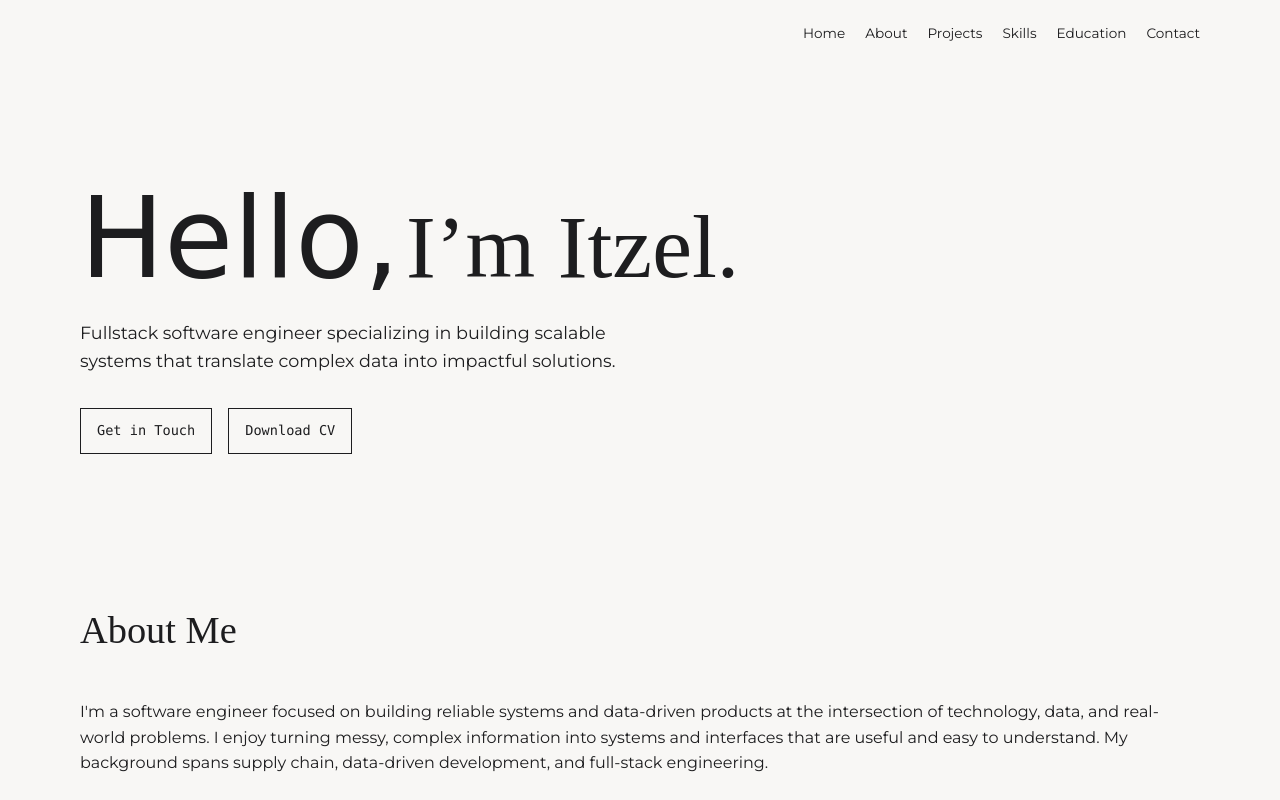
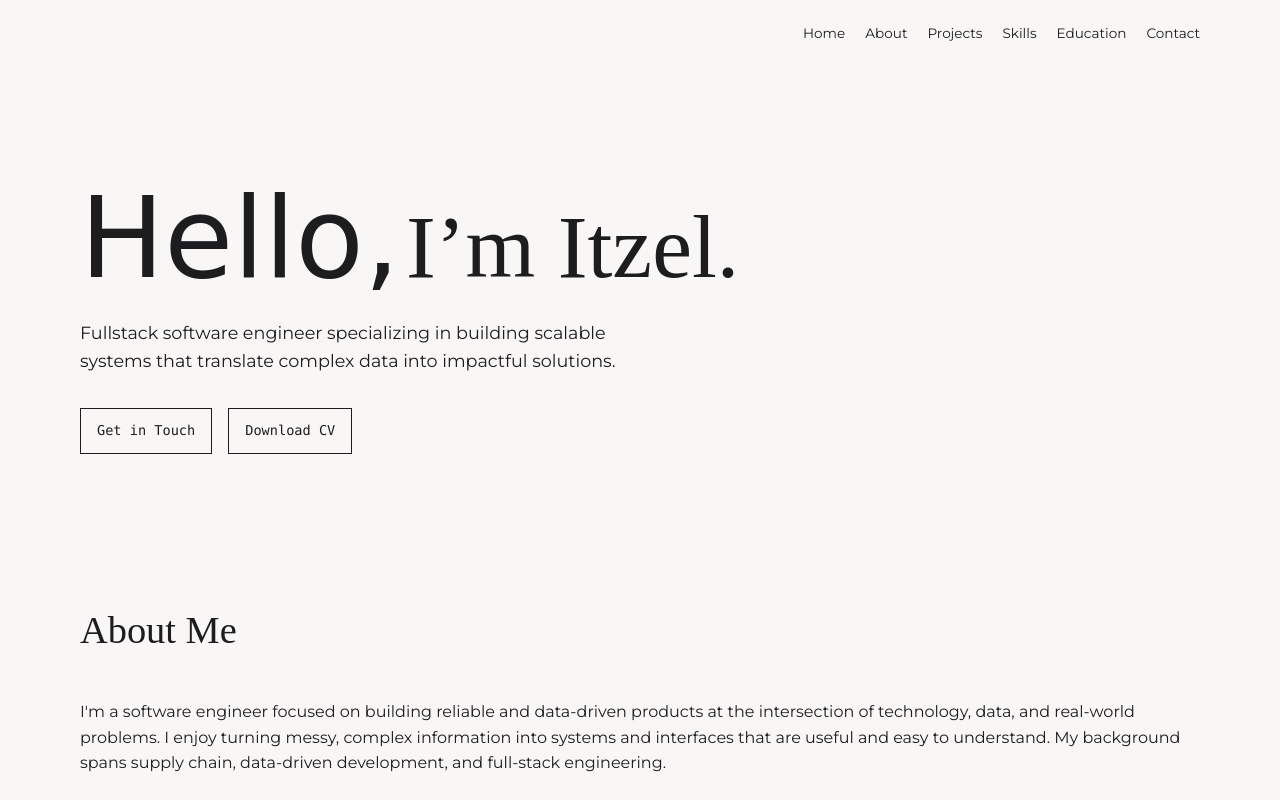
Before and after one commit to salazaritzel/portfolio, a website: page index.html in a window 1280 px wide. Shown: the top 800 px of the page. Drawn offline with Linux system fonts and the light colour scheme; a web font is replaced by a local one.

Commit message:
chore: update about me

```diff
--- a/index.html
+++ b/index.html
@@ -490,7 +490,7 @@
         </div>
       </div>
       <p>
-        I'm a software engineer focused on building reliable systems and data-driven products at the intersection of technology, data, and real-world problems.
+        I'm a software engineer focused on building reliable and data-driven products at the intersection of technology, data, and real-world problems.
         I enjoy turning messy, complex information into systems and interfaces that are useful and easy to understand. My background spans supply chain, data-driven development, and full-stack engineering.
       </p>
     </section>
```
